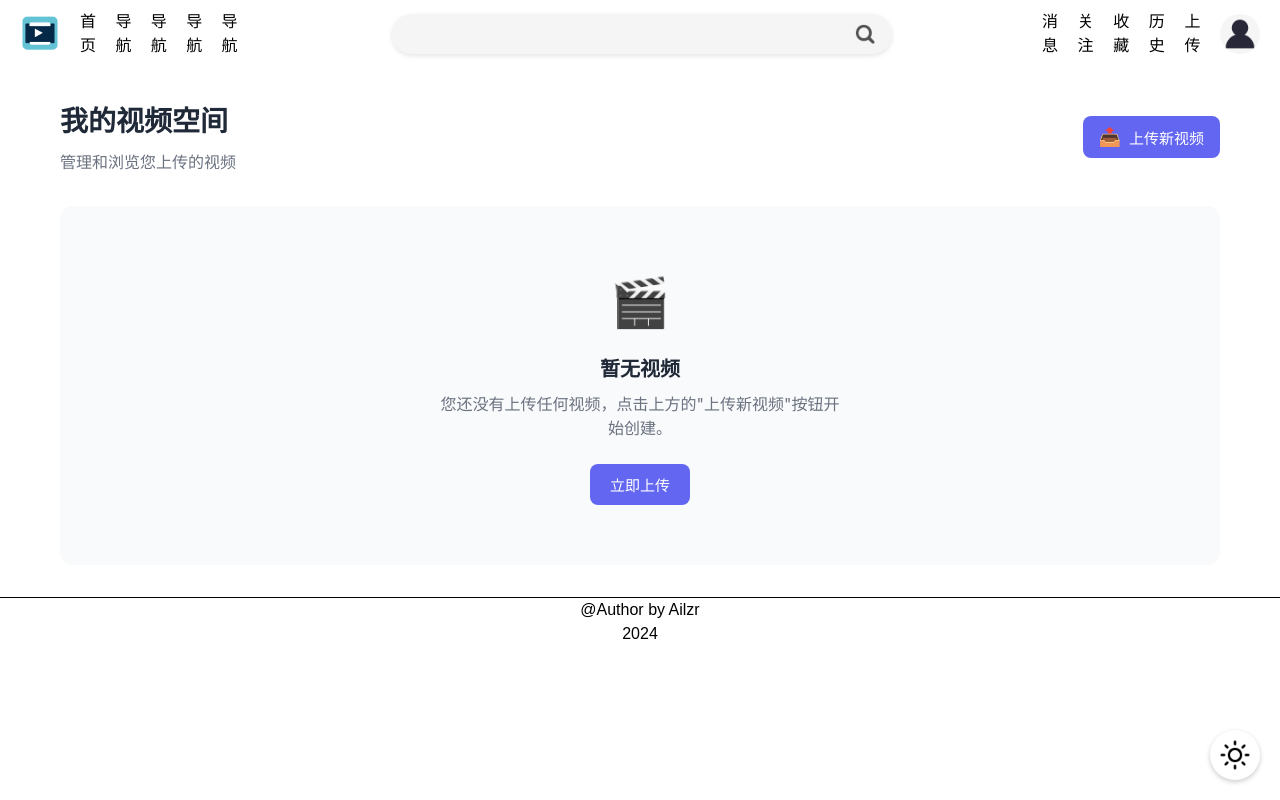
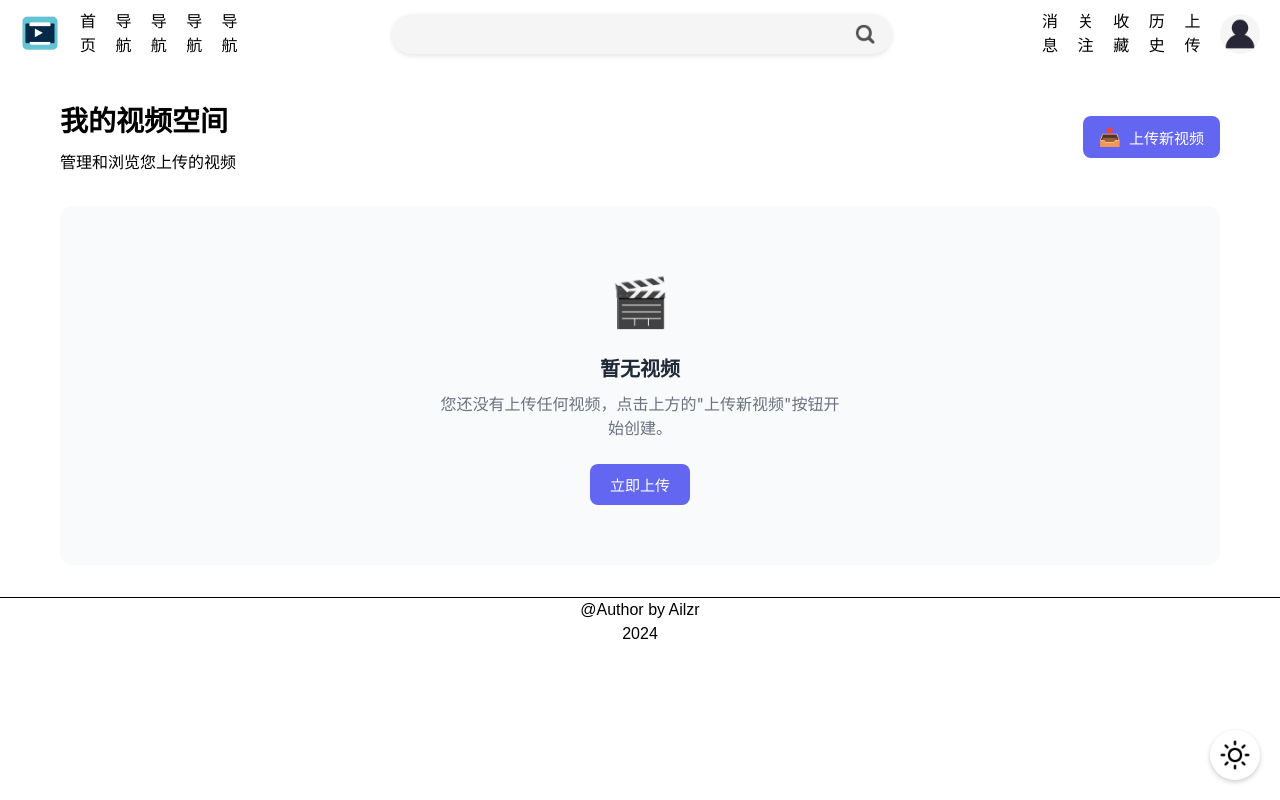
Before and after one commit to Ailzr/video-web-vue, a Vue app: page /profile/1 in a window 1280 px wide. Built offline with nearby package versions, Linux system fonts and the light colour scheme; no server answers.

Commit message:
fix: 修复Profile中title和subtitle显示

```diff
--- a/src/views/Profile.vue
+++ b/src/views/Profile.vue
@@ -160,12 +160,12 @@ onMounted(loadVideos);
   font-size: 28px;
   font-weight: 700;
   margin: 0 0 8px 0;
-  color: #1f2937;
+  color: var(--fontNormal);
 }
 
 .subtitle {
   font-size: 16px;
-  color: #6b7280;
+  color: var(--fontNormal);
   margin: 0;
 }
 
```
